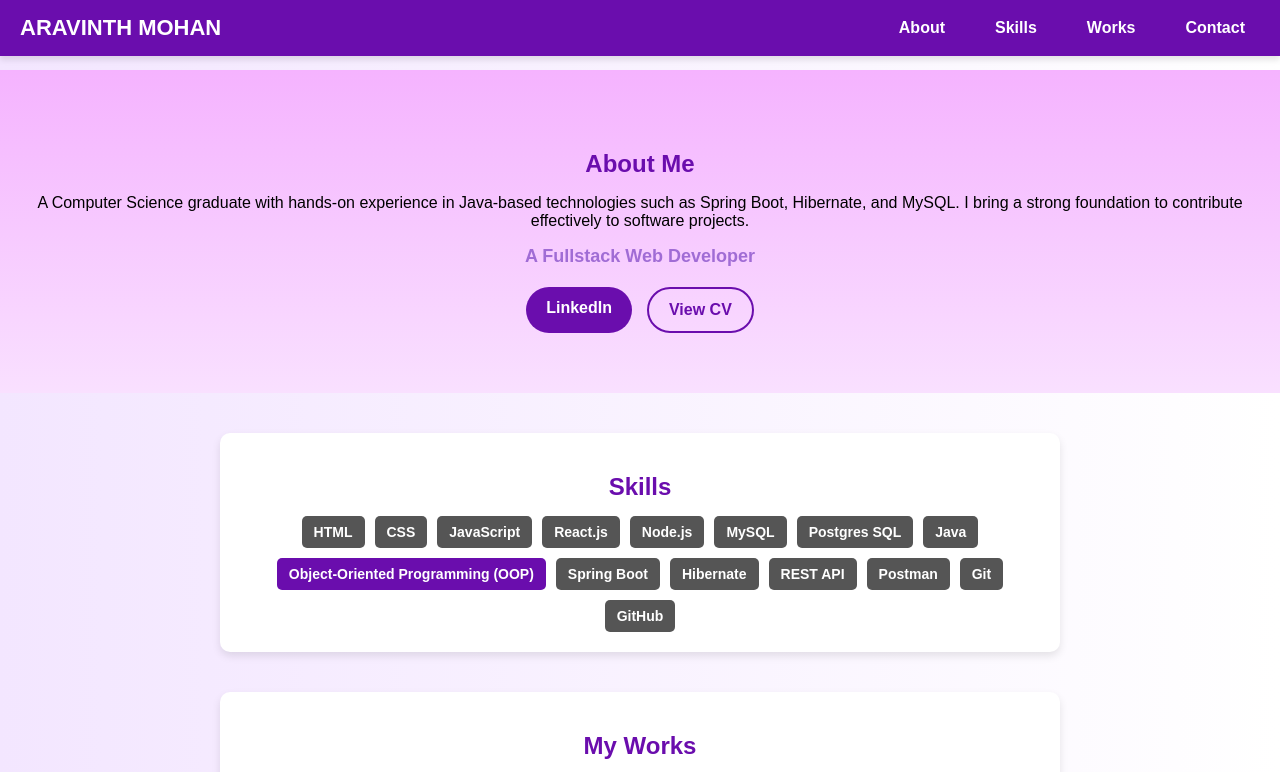
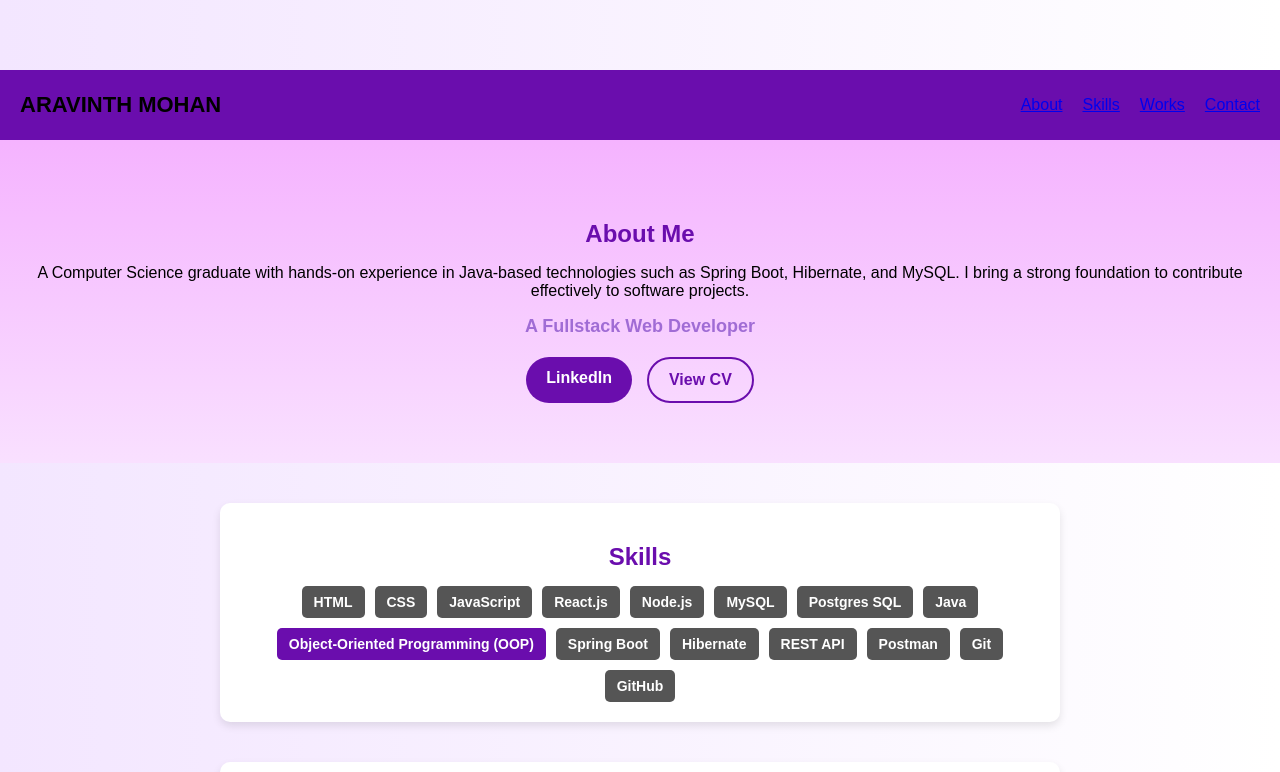
Before and after one commit to Aravinth-codes/Portfolio, a plain HTML site: page index.html in a window 1280 px wide. Shown: the top 772 px of the page. Drawn offline with Linux system fonts and the light colour scheme.

Commit message:
Update styles.css

```diff
--- a/styles.css
+++ b/styles.css
@@ -167,68 +167,46 @@ h2 {
     background: #500b8c;
 }
 
-.navbar {
-    position: fixed;
-    top: 0;
-    left: 0;
-    width: 100%;
-    max-width: 100vw; /* Ensures navbar does not exceed screen width */
-    background: #6a0dad;
-    padding: 15px 20px;
-    color: white;
+/* Default Navbar */
+nav {
     display: flex;
     justify-content: space-between;
     align-items: center;
-    box-shadow: 0px 4px 6px rgba(0, 0, 0, 0.1);
-    z-index: 1000;
-    box-sizing: border-box; /* Prevents extra spacing issues */
-    overflow: hidden; /* Prevents content from spilling outside */
+    background-color: #6a0dad;
+    padding: 10px 20px;
 }
 
-/* Fix for menu items */
+/* Hide menu by default in mobile */
 .nav-links {
     list-style: none;
     display: flex;
     gap: 20px;
-    padding: 0;
-    margin: 0;
-    white-space: nowrap; /* Prevents items from breaking into new lines */
 }
 
-.nav-links li {
-    display: inline-block;
-}
-
-.nav-links a {
-    color: white;
-    text-decoration: none;
-    font-weight: bold;
-    padding: 10px 15px;
-}
-
-/* Mobile Fix */
+/* Mobile view - Hide menu initially */
 @media screen and (max-width: 768px) {
     .nav-links {
         display: none;
         flex-direction: column;
+        background-color: #6a0dad;
         position: absolute;
-        top: 60px;
-        left: 0;
+        top: 50px;
+        right: 0;
         width: 100%;
-        background: #6a0dad;
         text-align: center;
     }
 
-    .nav-links li {
-        display: block;
-        padding: 10px;
+    /* Show menu when active */
+    .nav-links.active {
+        display: flex;
     }
 
     .menu-toggle {
         display: block;
+        font-size: 24px;
+        cursor: pointer;
     }
 }
-
 /* Prevent content from hiding under navbar */
 body {
     padding-top: 70px;
```
